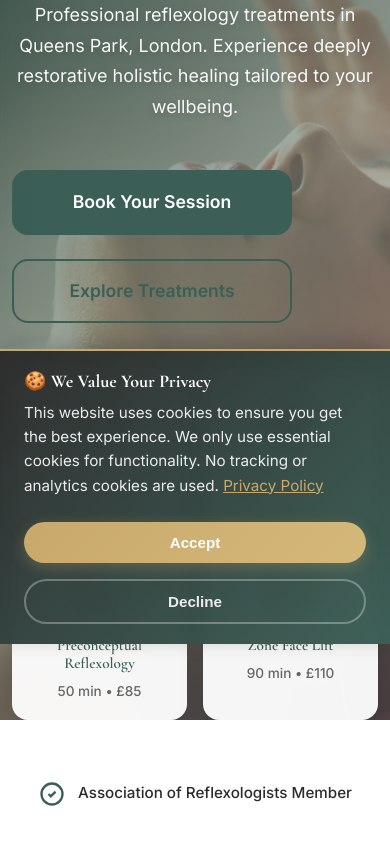
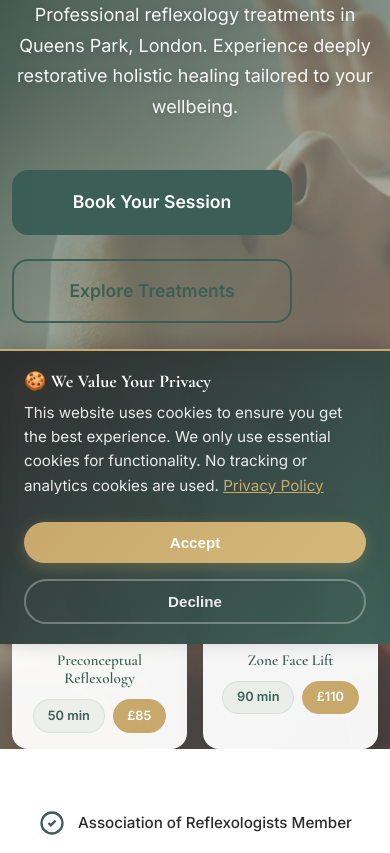
Before and after one commit to atoates/with-romilly, a plain HTML site: page index.html in a window 390 px wide. Shown: the part 200-1053 px from the top of the page. Drawn offline with nearby package versions, Linux system fonts and the light colour scheme.

Commit message:
fix: Remove all emojis from benefits and add proper pill-style badges on homepage

```diff
--- a/css/homepage.css
+++ b/css/homepage.css
@@ -129,8 +129,36 @@
 .hero-service-box h3 {
     font-size: 1.1rem;
     color: var(--deep-sage);
-    margin-bottom: 0.5rem;
+    margin-bottom: 0.75rem;
     font-weight: 600;
+}
+
+.service-meta-pills {
+    display: flex;
+    gap: 0.5rem;
+    justify-content: center;
+    flex-wrap: wrap;
+}
+
+.pill-duration,
+.pill-price {
+    display: inline-block;
+    padding: 0.4rem 1rem;
+    border-radius: 50px;
+    font-size: 0.875rem;
+    font-weight: 600;
+}
+
+.pill-duration {
+    background: rgba(168, 192, 176, 0.15);
+    color: var(--deep-sage);
+    border: 1.5px solid rgba(168, 192, 176, 0.3);
+}
+
+.pill-price {
+    background: var(--gold-accent);
+    color: #ffffff;
+    border: 1.5px solid var(--gold-accent);
 }
 
 .hero-service-box p {
@@ -279,8 +307,10 @@
         font-size: 0.95rem;
     }
 
-    .hero-service-box p {
-        font-size: 0.85rem;
+    .pill-duration,
+    .pill-price {
+        font-size: 0.8rem;
+        padding: 0.35rem 0.85rem;
     }
 
     .hero-service-icon {
--- a/index.html
+++ b/index.html
@@ -121,7 +121,10 @@
                                     <img src="assets/images/service_reflexology.webp" alt="Reflexology">
                                 </div>
                                 <h3>Reflexology</h3>
-                                <p>50 min • £85</p>
+                                <div class="service-meta-pills">
+                                    <span class="pill-duration">50 min</span>
+                                    <span class="pill-price">£85</span>
+                                </div>
                             </a>
                         </div>
                         <div class="hero-service-box">
@@ -130,7 +133,10 @@
                                     <img src="assets/images/service_Facial_reflexology.webp" alt="Facial Reflexology">
                                 </div>
                                 <h3>Facial Reflexology</h3>
-                                <p>60 min • £90</p>
+                                <div class="service-meta-pills">
+                                    <span class="pill-duration">45 min</span>
+                                    <span class="pill-price">£90</span>
+                                </div>
                             </a>
                         </div>
                         <div class="hero-service-box">
@@ -139,7 +145,10 @@
                                     <img src="assets/images/service_Preconceptual_reflexology.webp" alt="Preconceptual Reflexology">
                                 </div>
                                 <h3>Preconceptual Reflexology</h3>
-                                <p>50 min • £85</p>
+                                <div class="service-meta-pills">
+                                    <span class="pill-duration">50 min</span>
+                                    <span class="pill-price">£85</span>
+                                </div>
                             </a>
                         </div>
                         <div class="hero-service-box">
@@ -148,7 +157,10 @@
                                     <img src="assets/images/service_Zone_Face_Lift.webp" alt="Zone Face Lift">
                                 </div>
                                 <h3>Zone Face Lift</h3>
-                                <p>90 min • £110</p>
+                                <div class="service-meta-pills">
+                                    <span class="pill-duration">90 min</span>
+                                    <span class="pill-price">£110</span>
+                                </div>
                             </a>
                         </div>
                     </div>
--- a/js/services.js
+++ b/js/services.js
@@ -38,7 +38,7 @@ function displayServices(services) {
 
                 ${topBenefits.length ? `
                 <ul class="benefits-inline" aria-label="Key benefits">
-                    ${topBenefits.map(b => `<li class=\"benefit-item\"><span class=\"hand-icon\" aria-hidden=\"true\">🤚</span><span>${b}</span></li>`).join('')}
+                    ${topBenefits.map(b => `<li class=\"benefit-item\">${b}</li>`).join('')}
                 </ul>` : ''}
 
                 ${(service.whoItHelps && service.whoItHelps.length) ? `
```
Also changed, not shown: css/services-page.css (+3 -9 lines).
